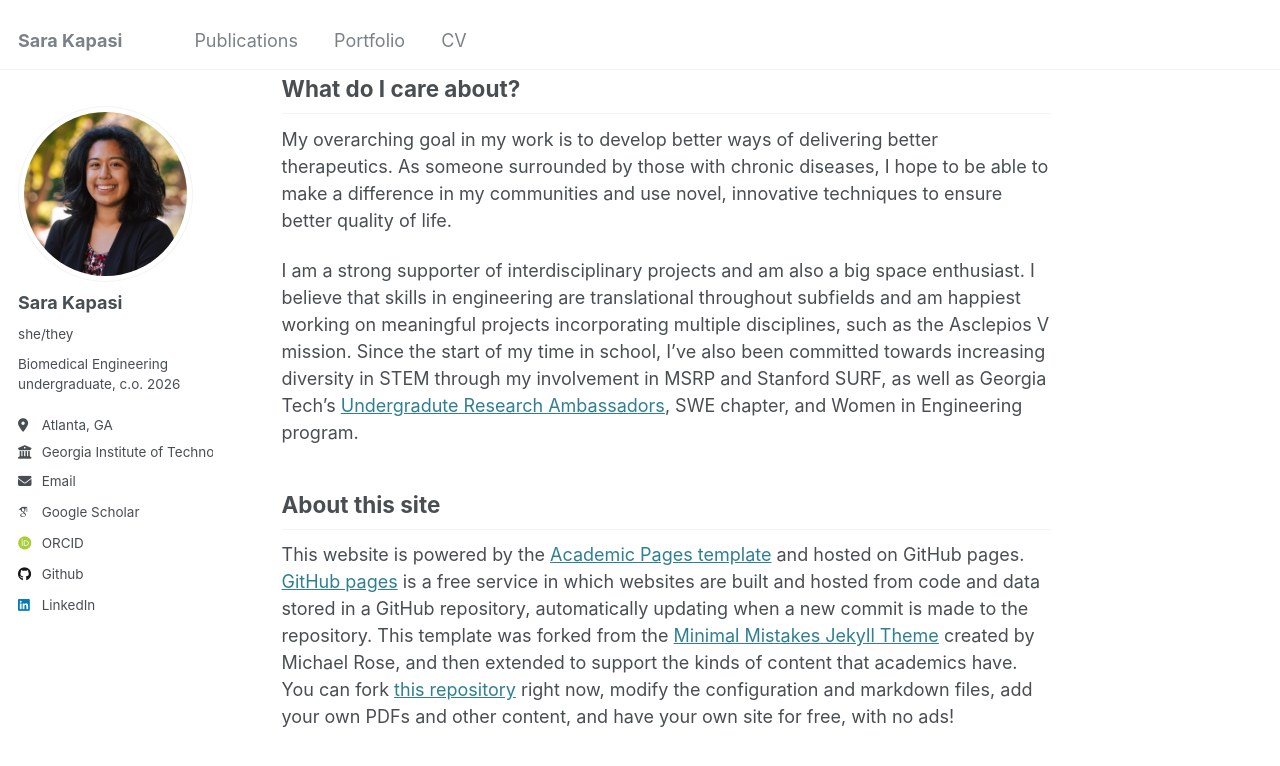
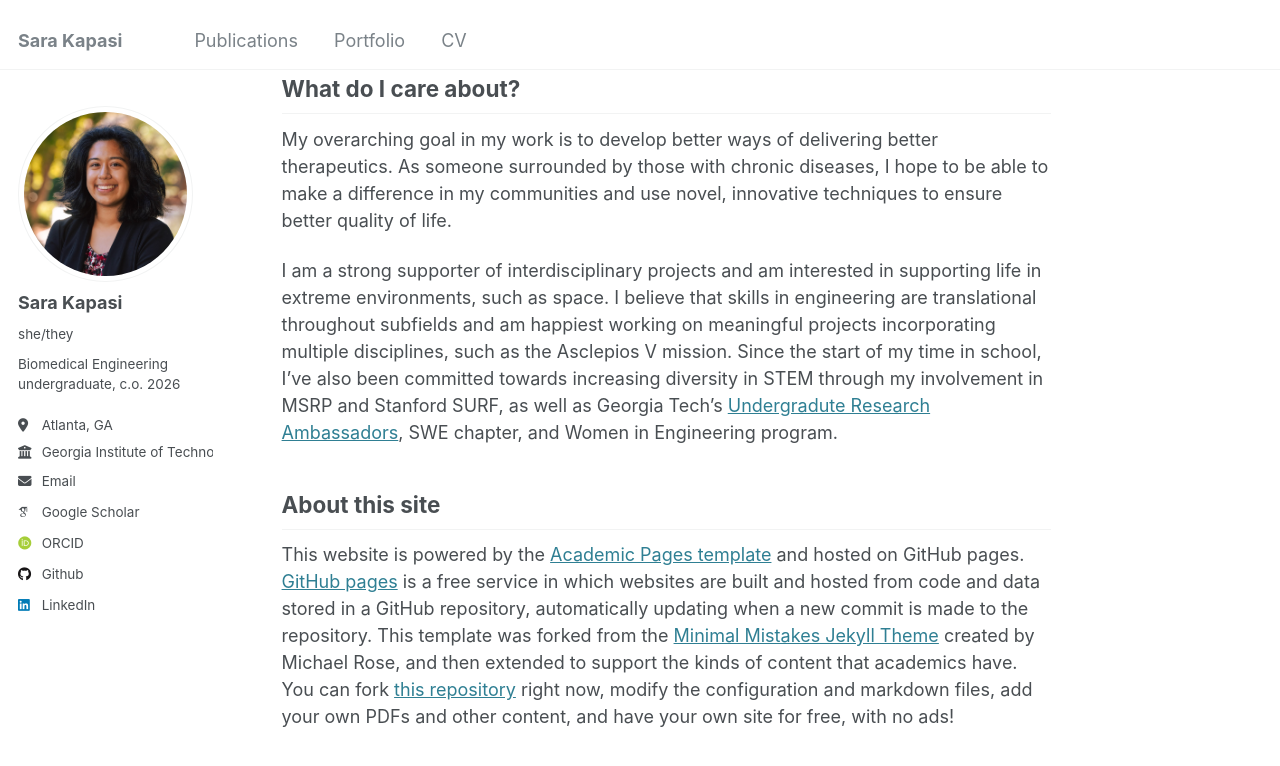
Before and after one commit to sarakapasi/sarakapasi.github.io, a Jekyll site: the page built from _pages/about.md, in a window 1280 px wide and 900 px high, scrolled down 723 px. Shown: the top 766 px of the window. Built offline with Jekyll 4.4.1, drawn with Linux system fonts in a browser that asks for light colours; some web fonts are replaced.

Commit message:
Update about.md

```diff
--- a/_pages/about.md
+++ b/_pages/about.md
@@ -19,7 +19,7 @@ What do I care about?
 ------
 My overarching goal in my work is to develop better ways of delivering better therapeutics. As someone surrounded by those with chronic diseases, I hope to be able to make a difference in my communities and use novel, innovative techniques to ensure better quality of life.
 
-I am a strong supporter of interdisciplinary projects and am also a big space enthusiast. I believe that skills in engineering are translational throughout subfields and am happiest working on meaningful projects incorporating multiple disciplines, such as the Asclepios V mission. Since the start of my time in school, I've also been committed towards increasing diversity in STEM through my involvement in MSRP and Stanford SURF, as well as Georgia Tech's [Undergradute Research Ambassadors](https://urop.gatech.edu/content/undergraduate-research-ambassador-current), SWE chapter, and Women in Engineering program.
+I am a strong supporter of interdisciplinary projects and am interested in supporting life in extreme environments, such as space. I believe that skills in engineering are translational throughout subfields and am happiest working on meaningful projects incorporating multiple disciplines, such as the Asclepios V mission. Since the start of my time in school, I've also been committed towards increasing diversity in STEM through my involvement in MSRP and Stanford SURF, as well as Georgia Tech's [Undergradute Research Ambassadors](https://urop.gatech.edu/content/undergraduate-research-ambassador-current), SWE chapter, and Women in Engineering program.
 
 About this site
 ------
```
